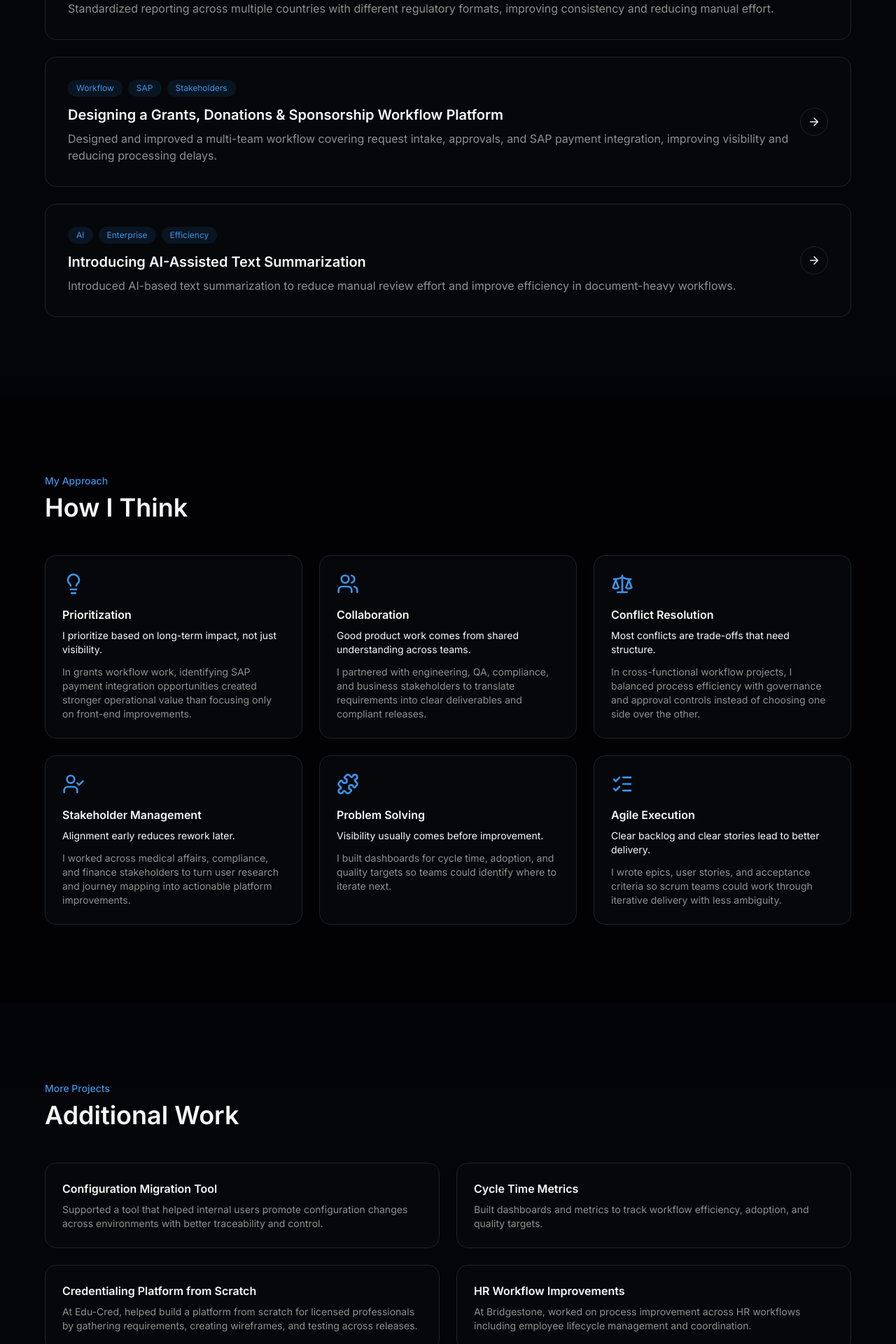
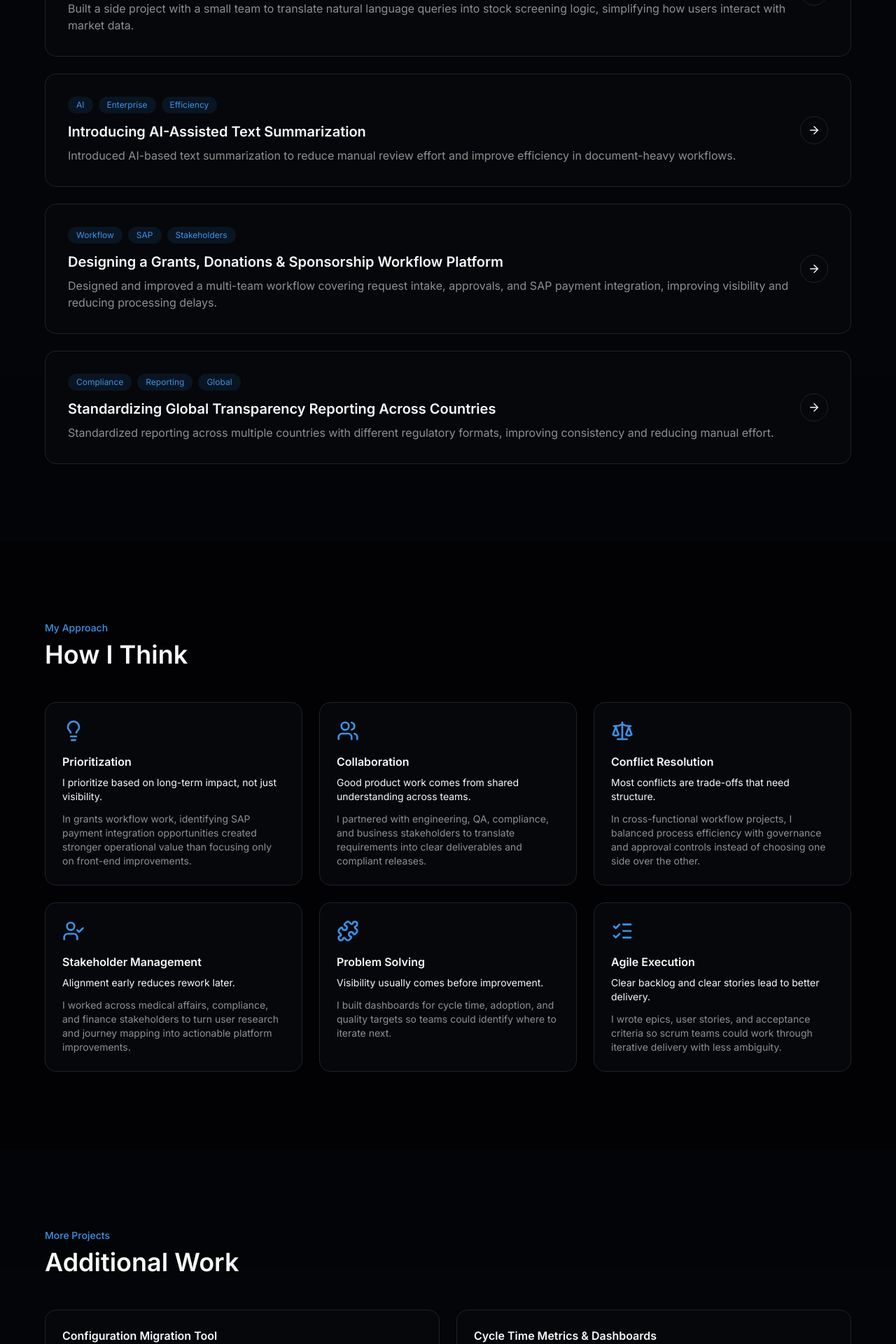
Before and after one commit to Nehabarve/neha-barve-portfolio, a Next.js app: page / in a window 1280 px wide. Shown: the part 1240-3160 px from the top of the page at 70% size. Built offline with nearby package versions, Linux system fonts and the light colour scheme.

Commit message:
Update page.tsx

```diff
--- a/app/page.tsx
+++ b/app/page.tsx
@@ -26,11 +26,18 @@ const credibilityCards =[
 
 const caseStudies = [
     {
-    slug: "global-transparency-reporting",
-    title: "Standardizing Global Transparency Reporting Across Countries",
-    summary: "Standardized reporting across multiple countries with different regulatory formats, improving consistency and reducing manual effort.",
-    tags: ["Compliance", "Reporting", "Global"],
+    slug: "ai-stock-scanner",
+    title: "Building an AI-Based Stock Scanner Using Natural Language",
+    summary:"Built a side project with a small team to translate natural language queries into stock screening logic, simplifying how users interact with market data.",
+    tags: ["AI", "Side Project", "Product Thinking"],
     },
+    {
+    slug: "ai-text-summarization",
+    title: "Introducing AI-Assisted Text Summarization",
+    summary: "Introduced AI-based text summarization to reduce manual review effort and improve efficiency in document-heavy workflows.",
+    tags: ["AI", "Enterprise", "Efficiency"],
+    },
+
     {
     slug: "grants-workflow-platform",
     title: "Designing a Grants, Donations & Sponsorship Workflow Platform",
@@ -38,11 +45,12 @@ const caseStudies = [
     tags: ["Workflow", "SAP", "Stakeholders"],
     },
    {
-    slug: "ai-text-summarization",
-    title: "Introducing AI-Assisted Text Summarization",
-    summary: "Introduced AI-based text summarization to reduce manual review effort and improve efficiency in document-heavy workflows.",
-    tags: ["AI", "Enterprise", "Efficiency"],
+    slug: "global-transparency-reporting",
+    title: "Standardizing Global Transparency Reporting Across Countries",
+    summary: "Standardized reporting across multiple countries with different regulatory formats, improving consistency and reducing manual effort.",
+    tags: ["Compliance", "Reporting", "Global"],
     },
+
 ]
 
 const howIThink = [
@@ -87,21 +95,25 @@ const howIThink = [
 const additionalWork = [
   {
     title: "Configuration Migration Tool",
-    summary: "Supported a tool that helped internal users promote configuration changes across environments with better traceability and control.",
+    summary:
+      "Improved how configuration changes were promoted across environments by introducing structure and traceability, reducing risk during releases.",
   },
   {
-    title: "Cycle Time Metrics",
-    summary: "Built dashboards and metrics to track workflow efficiency, adoption, and quality targets.",
+    title: "Cycle Time Metrics & Dashboards",
+    summary:
+      "Defined and tracked cycle time, adoption, and quality metrics, enabling teams to identify bottlenecks and improve workflow efficiency.",
   },
   {
-    title: "Credentialing Platform from Scratch",
-    summary: "At Edu-Cred, helped build a platform from scratch for licensed professionals by gathering requirements, creating wireframes, and testing across releases.",
+    title: "Credentialing Platform for Licensed Professionals",
+    summary:
+      "Contributed to building a platform for managing license renewal and compliance by gathering requirements, designing workflows, and supporting testing across releases.",
   },
   {
-    title: "HR Workflow Improvements",
-    summary: "At Bridgestone, worked on process improvement across HR workflows including employee lifecycle management and coordination.",
+    title: "Training & HR Workflow Improvements",
+    summary:
+      "Improved training and HR workflows by bringing structure to employee lifecycle and coordination processes in the absence of a centralized HR system.",
   },
-]
+];
 
 export default function Home() {
   return (
```
Lines whose indentation alone changed are shown as unchanged.
